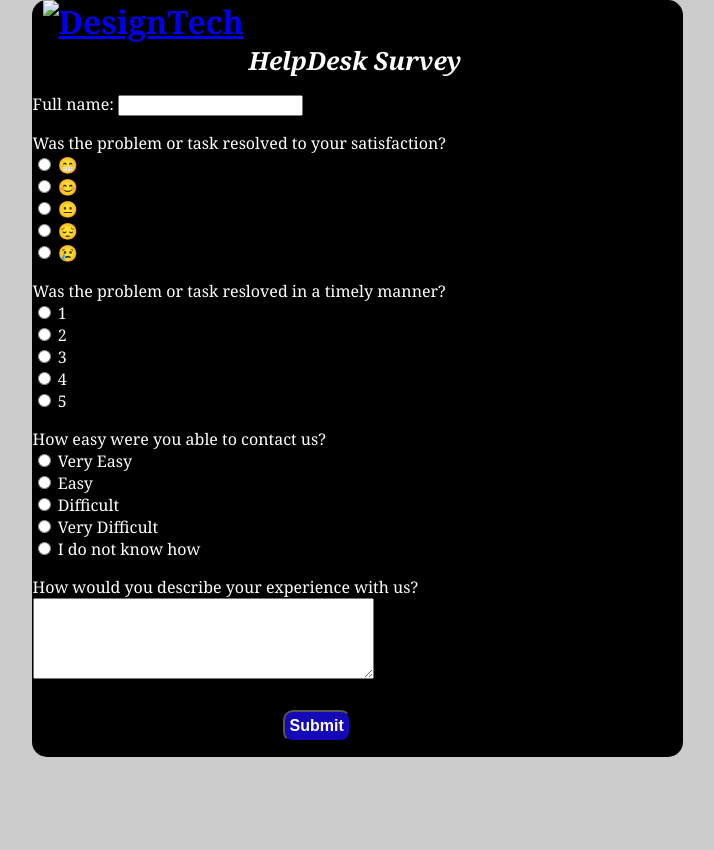
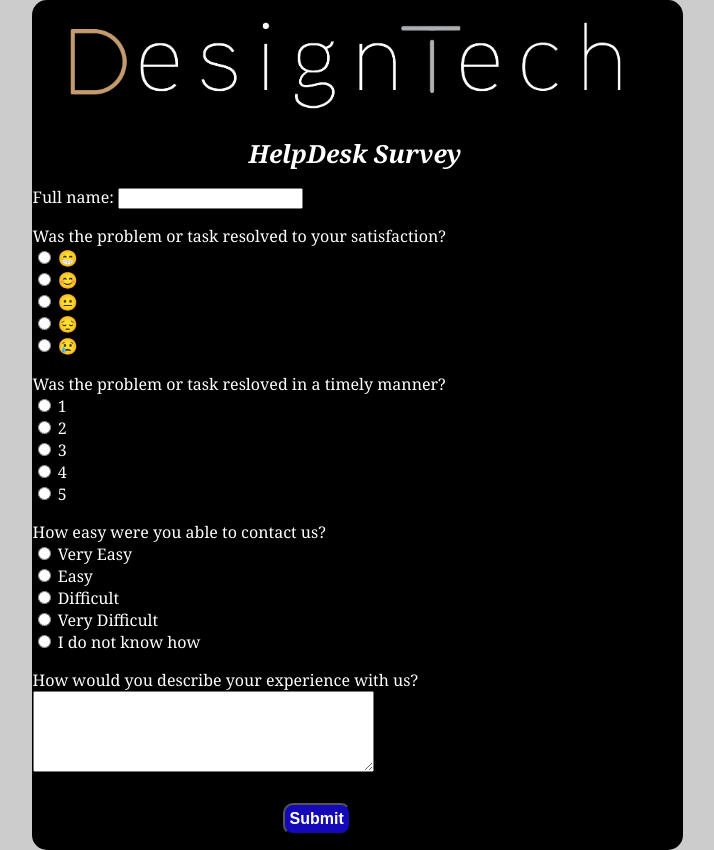
Before and after one commit to WebMoe777/Survey, a plain HTML site: page index.html in a window 1280 px wide. Shown: the whole page, without its empty margins (283-997 px from the left). Before the commit the page ends 800 px from the top, so only its background shows below. Drawn offline with Linux system fonts and the light colour scheme.

Commit message:
Update index.html

```diff
--- a/index.html
+++ b/index.html
@@ -78,7 +78,7 @@
 
     <form class="questions" action="" name="my form" method="POST">
 
-        <h1><a href="https://www.designtechnyc.com/"><img src="img/DTLOGOModernFinal.png" alt="DesignTech" width=640px></a></h1>
+        <h1><a href="https://www.designtechnyc.com/"><img src="DTLOGOModernFinal.png" alt="DesignTech" width=640px></a></h1>
         <h2>HelpDesk Survey</h2>
         <p>Full name: <input type="text" name="fullname"></p>
 
```
